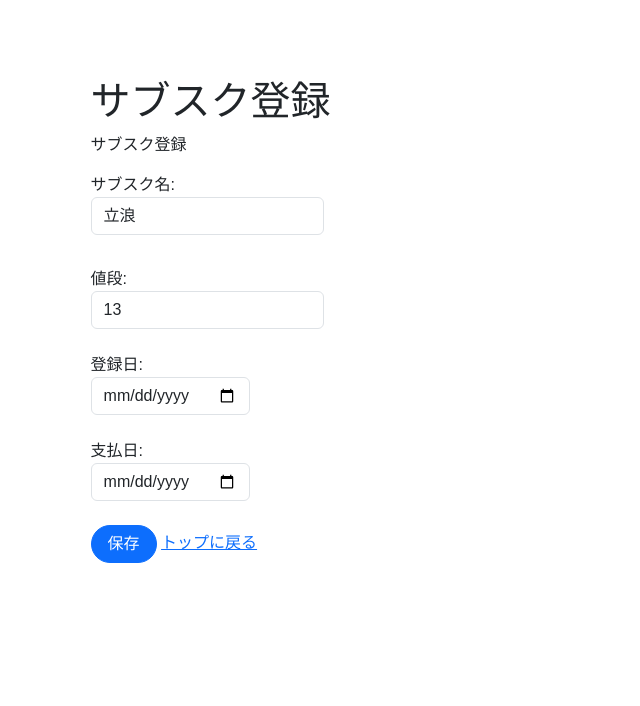
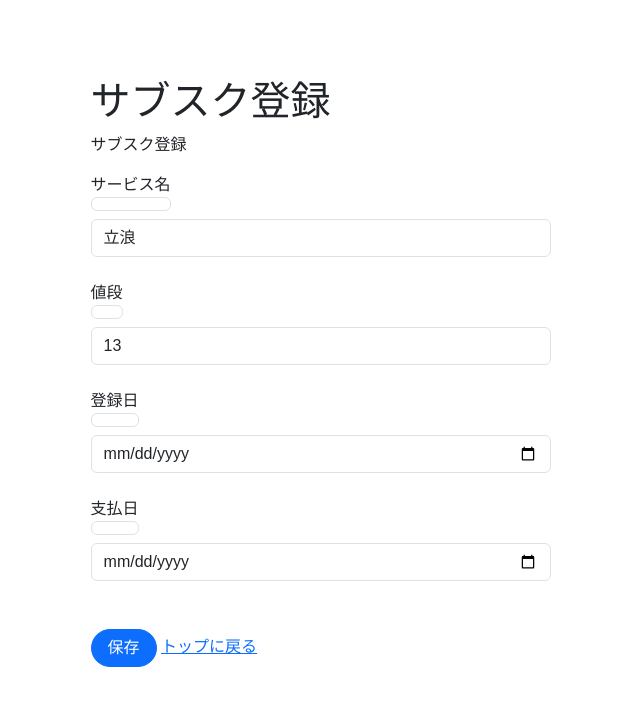
Before and after one commit to 2024AIT-OOP2-G08/Subscription-management, a Flask app: page /content/edit/1 in a window 1280 px wide. Shown: the top 706 px of the page, without its empty margins (319-959 px from the left). Run offline with Flask 3, Linux system fonts and the light colour scheme.

Commit message:
addを基準に修正

```diff
--- a/templates/edit.html
+++ b/templates/edit.html
@@ -25,19 +25,39 @@
     <ul class="breadcrumb">
         <li>サブスク登録</li>
       </ul>
+      <!-- サービス名入力欄 -->
       <form action="{{ url_for('edit.edit', id=content.id) }}" method="post">
-        <label class="form-label">サブスク名:
-        <input type="text" name="name" value="{{ content.name }}" required  class="form-control" placeholder="Youtube" >
-        </label><br>
-        <label>値段:
-            <input type="text" step="1" name="price" value="{{ content.price }}" required class="form-control" placeholder="1000">
-        </label><br>
-        <label>登録日:
-            <input type="date" name="entry" value="{{ content.entry }}" required class="form-control">
-        </label><br>
-        <label>支払日:
-            <input type="date" name="payment_date" value="{{ content.payment_date }}" required class="form-control">
-        </label><br>
+        <label for="service" class="form-label">サービス名 <span class="form-control"></span></label>
+        <input type="service" name="name" value="{{ content.name }}"   class="form-control" id="service" placeholder="Amazon Prime" required>
+        <div class="invalid-feedback">
+          サービス名を入力してください
+        </div>
+        <!-- 値段入力欄 -->
+
+        <div class="col-12">
+          <label for="price" class="form-label">値段 <span class="form-control"></span></label>
+            <input type="text" step="1" name="price" value="{{ content.price }}"  class="form-control" id="price" placeholder="600" required>
+            <div class="invalid-feedback">
+              値段を入力してください
+            </div>
+          </div>
+        <!-- 登録日入力欄 -->
+        <div class="col-12">
+          <label for="entry" class="form-label">登録日 <span class="form-control"></span></label>
+            <input type="date" name="entry" value="{{ content.entry }}" class="form-control" id="entry" placeholder="20XX-XX-XX" required>
+            <div class="invalid-feedback">
+              登録日を入力してください
+            </div>
+          </div>
+        <!-- 支払日入力欄 -->
+        <div class="col-12">
+          <label for="payment_date" class="form-label">支払日 <span class="form-control"></span></label>
+            <input type="date" name="payment_date" value="{{ content.payment_date }}" class="form-control" id="payment_date" required >
+            <div class="invalid-feedback">
+              支払日を入力してください
+            </div>
+
+        <br />
         <button type="submit" class="btn btn-primary rounded-pill px-3">保存</button>
 
         <li><a href="{{ url_for('index') }}">トップに戻る</a></li>
```
